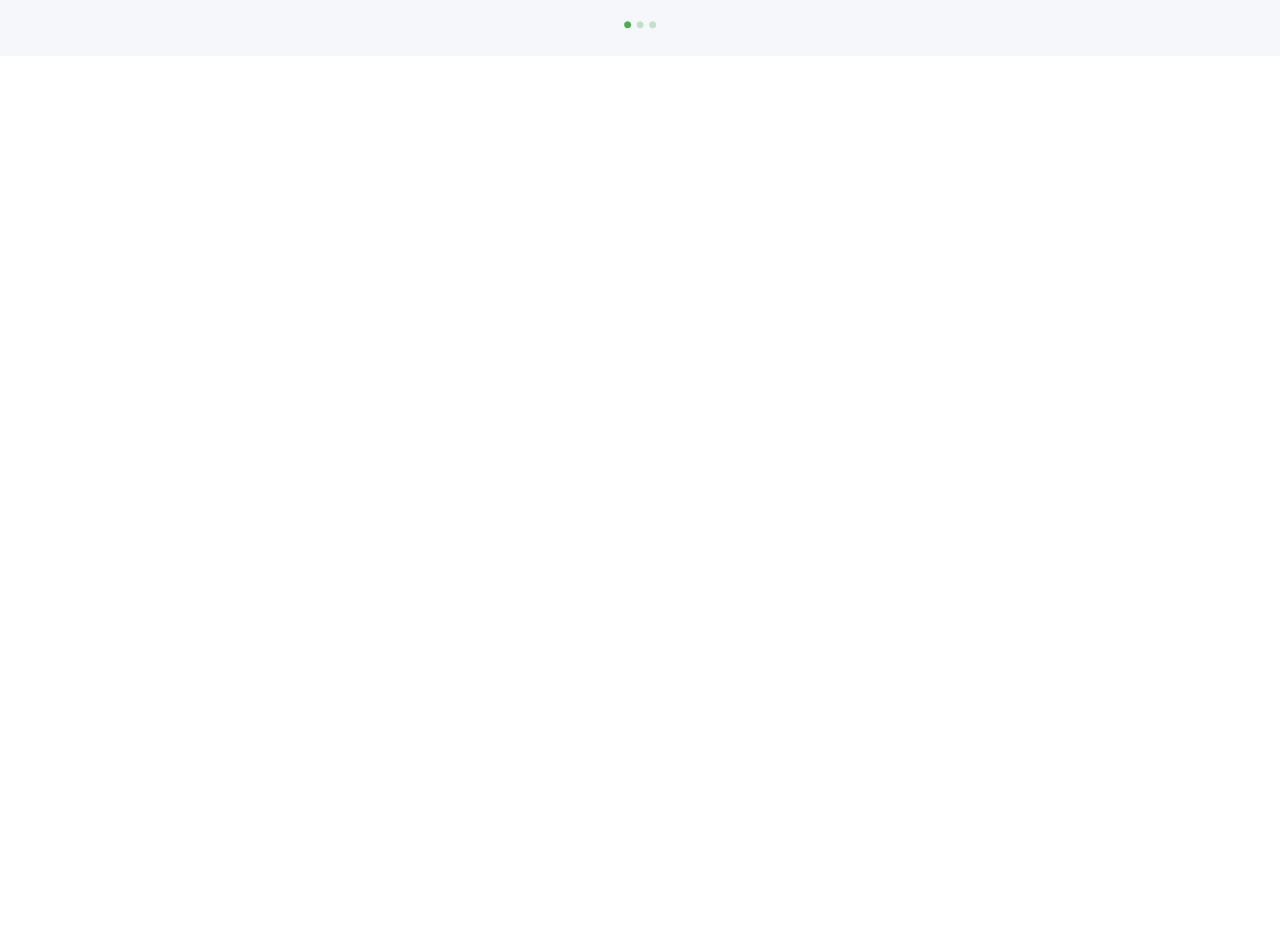
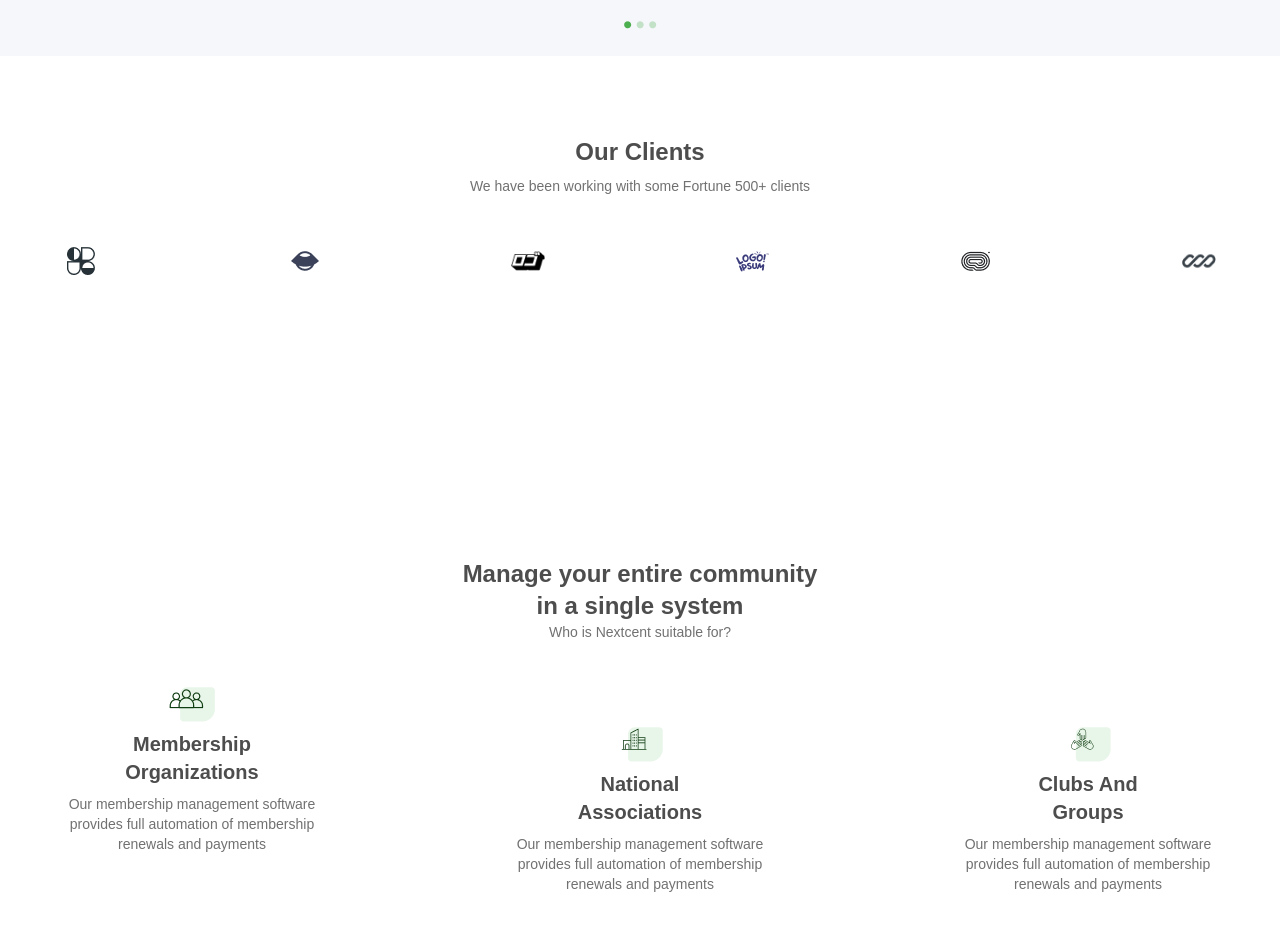
Before and after one commit to KalpitChandekar/Nexcent, a Next.js app: page / in a window 1280 px wide. Shown: the part 560-1490 px from the top of the page. Before the commit the page ends 800 px from the top, so only its background shows below. Built offline with nearby package versions, Linux system fonts and the light colour scheme.

Commit message:
[feat]: Add Clients and Community Section

```diff
--- a/app/page.tsx
+++ b/app/page.tsx
@@ -1,3 +1,5 @@
+import Clients from "@/components/Clients";
+import Community from "@/components/Community";
 import Hero from "@/components/Hero";
 import Navbar from "@/components/Navbar";
 
@@ -8,6 +10,8 @@ const page = () => {
       <div className="bg-hero h-[33rem]">
         <Hero />
       </div>
+      <Clients />
+      <Community />
     </div>
   );
 };
```
